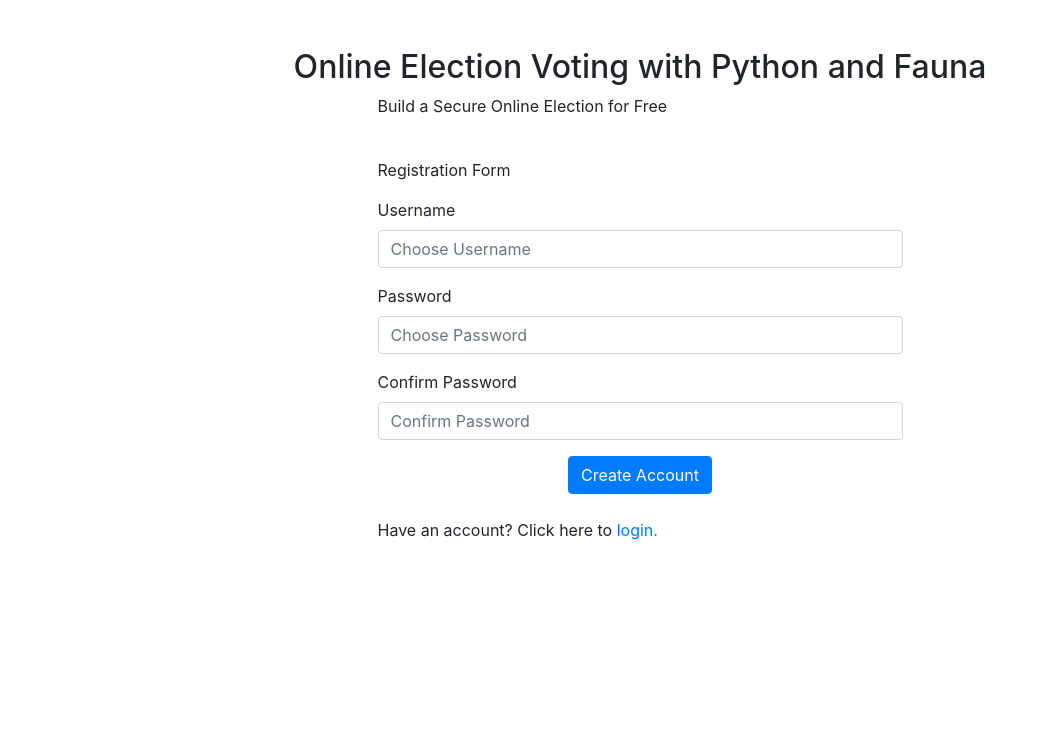
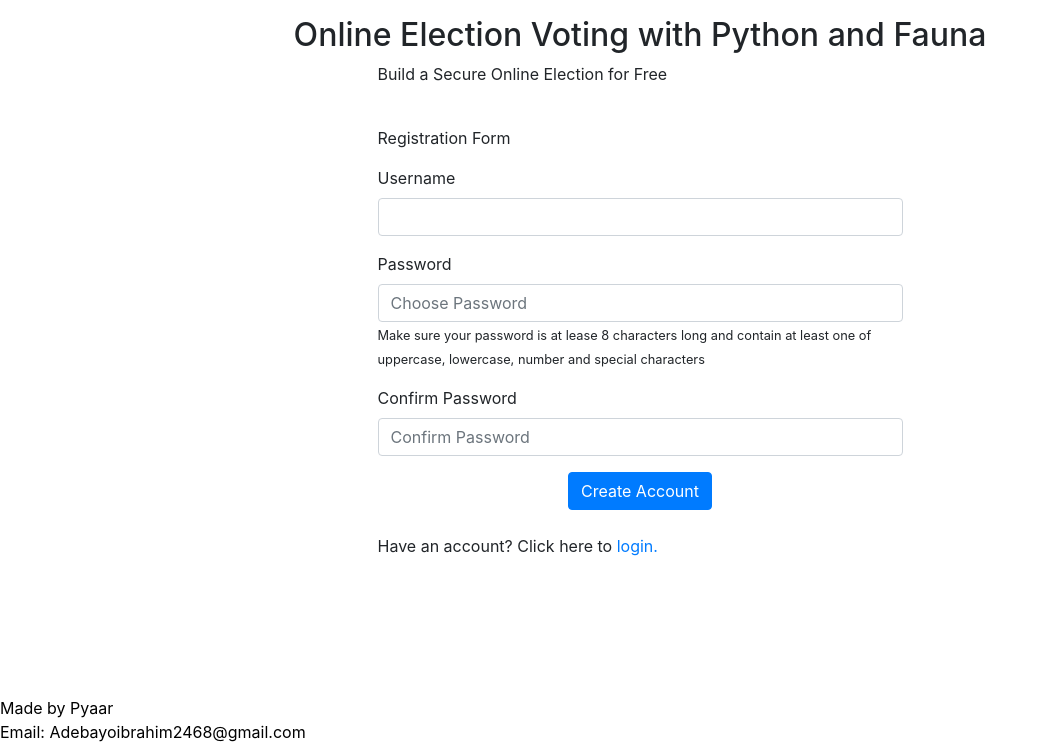
Before and after one commit to Ade-Pyaar/python-election-app, a Flask app: page /register/ in a window 1280 px wide. Shown: the part 56-800 px from the top of the page, without its empty margins (0-1047 px from the left). Run offline with Flask 2, Linux system fonts and the light colour scheme; some libraries are stand-ins or nearby versions.

Commit message:
Third commit

```diff
--- a/main.py
+++ b/main.py
@@ -32,32 +32,45 @@
 
 @app.route("/register/", methods=["GET", "POST"])
 def register():
+    username = ''
+
     if request.method == "POST":
         username = request.form.get("username").strip().lower()
         password = request.form.get("password")
         confirm_password = request.form.get("confirm_password")
 
-        if password != confirm_password:
-            flash("Your passwords does not match!", "danger")
-            return render_template("register.html")
+        upper_result = any(letter.isupper() for letter in password)
+        lower_result = any(letter.islower() for letter in password)
+        digit_result = any(letter.isdigit() for letter in password)
+        printable_result = any(letter.isprintable() for letter in password)
 
-        try:
-            _ = client.query(
-                q.get(q.match(q.index("users_index"), username)))
-            flash("The account you are trying to create already exists!", "danger")
-        except:
-            _ = client.query(q.create(q.collection("Users"), {
-                "data": {
-                    "username": username,
-                    "password": hashlib.sha512(password.encode()).hexdigest(),
-                    "date": datetime.now(pytz.UTC)
-                }
-            }))
-            flash(
-                "You have successfully created your account, you can now create online elections!", "success")
-        return redirect(url_for("login"))
+        if upper_result and lower_result and digit_result and printable_result and len(password) >= 8:
 
-    return render_template("register.html")
+            if password != confirm_password:
+                flash("Your passwords does not match!", "danger")
+                return render_template("register.html", username=username)
+
+            try:
+                _ = client.query(
+                    q.get(q.match(q.index("users_index"), username)))
+                flash("The account you are trying to create already exists!", "danger")
+            except:
+                _ = client.query(q.create(q.collection("Users"), {
+                    "data": {
+                        "username": username,
+                        "password": hashlib.sha512(password.encode()).hexdigest(),
+                        "date": datetime.now(pytz.UTC)
+                    }
+                }))
+                flash(
+                    "You have successfully created your account, you can now create online elections!", "success")
+            return redirect(url_for("login"))
+
+        else:
+            flash("Make sure your password follows the required format!", "danger")
+            return render_template("register.html", username=username)
+
+    return render_template("register.html", username=username)
 
 
 
@@ -116,7 +129,7 @@
 
         _ = client.query(q.create(q.collection("Elections"), {
             "data": {
-                "creator": session["user"]["id"],
+                "creator": session["user"]["username"],
                 "title": title,
                 "voting_options": options,
                 "voters": [],
@@ -139,7 +152,7 @@
         election = client.query(
             q.get(q.ref(q.collection("Elections"), election_id)))
 
-        if election["data"]["creator"] != session["user"]["id"]:
+        if election["data"]["creator"] != session["user"]["username"]:
             return redirect(url_for('vote', election_id=election_id))
         else:
             return redirect(url_for('view_single_election', election_id=election_id))
@@ -158,13 +171,18 @@
 @login_required
 def view_single_election(election_id):
     try:
-        election = client.query(
-            q.get(q.ref(q.collection("Elections"), election_id)))
+        election = client.query(q.get(q.ref(q.collection("Elections"), election_id)))
+        url = request.url
+        new_url = url.replace("my_election", "election")
 
     except:
         flash("Election not found", "danger")
 
-    return render_template("single_election.html", election=election)
+    return render_template("single_election.html", election=election, url=new_url)
+
+
+
+
 
 
 @app.route("/delete_election/<int:election_id>/")
@@ -193,7 +211,7 @@
         election = client.query(
             q.get(q.ref(q.collection("Elections"), election_id)))
 
-        if session["user"]["id"] in election["data"]["voters"]:
+        if session["user"]["username"] in election["data"]["voters"]:
             flash("You have voted for this election before!", 'info')
             return redirect(url_for('view_other_election'))
 
@@ -204,7 +222,7 @@
     if request.method == "POST":
         vote = request.form.get("vote").strip()
         election["data"]["voting_options"][vote] += 1
-        election["data"]["voters"].append(session["user"]["id"])
+        election["data"]["voters"].append(session["user"]["username"])
         client.query(q.update(q.ref(q.collection("Elections"), election_id), {
                      "data": {"voting_options": election["data"]["voting_options"], "voters":election["data"]["voters"]}}))
         flash("Your vote was successfully recorded!", "success")
@@ -222,7 +240,7 @@
 def dashboard():
 
     elections = client.query(q.paginate(
-        q.match(q.index("election_index"), session["user"]["id"])))
+        q.match(q.index("election_index"), session["user"]["username"])))
 
     elections_ref = []
     for i in elections["data"]:
@@ -258,7 +276,7 @@
 @login_required
 def view_my_election():
     elections = client.query(q.paginate(
-        q.match(q.index("election_index"), session["user"]["id"])))
+        q.match(q.index("election_index"), session["user"]["username"])))
 
     elections_ref = []
     for i in elections["data"]:
@@ -279,32 +297,47 @@
         password = request.form.get("password")
         confirm_password = request.form.get("confirm_password")
 
+        upper_result = any(letter.isupper() for letter in password)
+        lower_result = any(letter.islower() for letter in password)
+        digit_result = any(letter.isdigit() for letter in password)
+        printable_result = any(letter.isprintable() for letter in password)
+
         if password != confirm_password:
-            flash("Your passwords does not match!", "danger")
-            return render_template("register.html")
+                        flash("Your passwords does not match!", "danger")
+                        return render_template("register.html", username=username)
+
 
         try:
             _ = client.query(
                 q.get(q.match(q.index("users_index"), username)))
             flash("The name you are trying to choose already exists!", "danger")
         except:
-            if password != '' or password != ' ' and username == '' or username == ' ':
-                user = client.query(q.update(q.ref(q.collection("Users"), session['user']['id']), {
+            if password != '' or password != ' ' and username == session['user']['username']:
+                if upper_result and lower_result and digit_result and printable_result and len(password) >= 8:
+                    user = client.query(q.update(q.ref(q.collection("Users"), session['user']['username']), {
                         "data": {
                         "password": hashlib.sha512(password.encode()).hexdigest(),
                     }}))
-            elif password == '' or password == ' ' and username != '' or username != ' ':
-                user = client.query(q.update(q.ref(q.collection("Users"), session['user']['id']), {
+                else:
+                    flash("Make sure your password follows the required format!", "danger")
+                    return render_template("register.html", username=username)
+
+            elif password == '' or password == ' ' and username != session['user']['username']:
+                user = client.query(q.update(q.ref(q.collection("Users"), session['user']['username']), {
                         "data": {
                         "username": username
                     }}))
 
-            elif password != '' or password != ' ' and username != '' or username != ' ':
-                user = client.query(q.update(q.ref(q.collection("Users"), session['user']['id']), {
-                        "data": {
-                        "username": username,
-                        "password": hashlib.sha512(password.encode()).hexdigest()
-                    }}))
+            elif password != '' or password != ' ' and username != session['user']['username']:
+                if upper_result and lower_result and digit_result and printable_result and len(password) >= 8:
+                    user = client.query(q.update(q.ref(q.collection("Users"), session['user']['username']), {
+                            "data": {
+                            "username": username,
+                            "password": hashlib.sha512(password.encode()).hexdigest()
+                        }}))
+                else:
+                    flash("Make sure your password follows the required format!", "danger")
+                    return render_template("register.html", username=username)
 
 
             session["user"] = {
--- a/templates/layout.html
+++ b/templates/layout.html
@@ -9,10 +9,21 @@
   <script src="https://ajax.googleapis.com/ajax/libs/jquery/3.5.1/jquery.min.js"></script>
   <script src="https://cdnjs.cloudflare.com/ajax/libs/popper.js/1.16.0/umd/popper.min.js"></script>
   <script src="https://maxcdn.bootstrapcdn.com/bootstrap/4.5.2/js/bootstrap.min.js"></script>
+  <style>
+    .footer {
+       position: fixed;
+       left: 0;
+       bottom: 0;
+       width: 100%;
+       /* background-color: red; */
+       color: black;
+       text-align: left;
+    }
+    </style>
 </head>
 <body>
     {% block content %}
-    <nav class="navbar navbar-expand-sm bg-dark navbar-dark">
+    <nav class="navbar navbar-expand-sm bg-dark navbar-dark fixed-top">
         <!-- Brand -->
         <a class="navbar-brand" href="{{ url_for('dashboard') }}">Voting App</a>
 
@@ -50,7 +61,7 @@
               </li>
             {% endif %}
         </ul>
-      </nav>
+      </nav><br>
 
     <div class="container">
         <div class="row justify-content-center">
@@ -64,6 +75,10 @@
         {% endblock insert %}
     </div>
     {% endblock content %}
-
+    <br><br>
+  <div class="footer">
+    Made by Pyaar <br>
+    Email: Adebayoibrahim2468@gmail.com
+  </div>
 </body>
 </html>
--- a/templates/register.html
+++ b/templates/register.html
@@ -14,11 +14,12 @@
       <form method="POST" autocomplete="off">
         <div class="form-group">
           <label for="username">Username</label>
-          <input type="text" class="form-control" id="username" name="username" placeholder="Choose Username" required>
+          <input type="text" class="form-control" id="username" name="username" value="{{ username }}"uired>
         </div>
         <div class="form-group">
           <label for="password">Password</label>
           <input type="password" class="form-control" id="password" name="password" placeholder="Choose Password" required>
+          <small>Make sure your password is at lease 8 characters long and contain at least one of uppercase, lowercase, number and special characters</small>
         </div>
         <div class="form-group">
           <label for="confirm_password">Confirm Password</label>
--- a/templates/view_other_elections.html
+++ b/templates/view_other_elections.html
@@ -10,11 +10,11 @@
       {% endwith %}
 
     {% for item in total_elections %}
-      {% if item["data"]["creator"] != session["user"]["id"] %}
+      {% if item["data"]["creator"] != session["user"]["username"] %}
         <div class="col-lg-6">
           <div class="card">
             <div class="card-header">
-              <h5 class="card-title">{{ item.data.title }}</h5>
+              <h5 class="card-title">{{ item.data.title }} <small>By {{ item.data.creator }}</small></h5>
             </div>
             <div class="card-body">
               {% for j in item.data.voting_options %}
--- a/templates/vote.html
+++ b/templates/vote.html
@@ -14,6 +14,7 @@
       <form method="POST">
         <div class="form-group">
           <label for="election-title">Vote for: <b>{{ election.title }}</b></label>
+          <p><small>By: {{ election.creator }}</small></p>
           <br><br><label for="voting-options">Options</label>
           <select class="form-control" id="voting-options" name="vote" required>
             {% for i in election.voting_options %}
```
Also changed, not shown: templates/account.html (+2 -6 lines), templates/single_election.html (+8 -3 lines).
